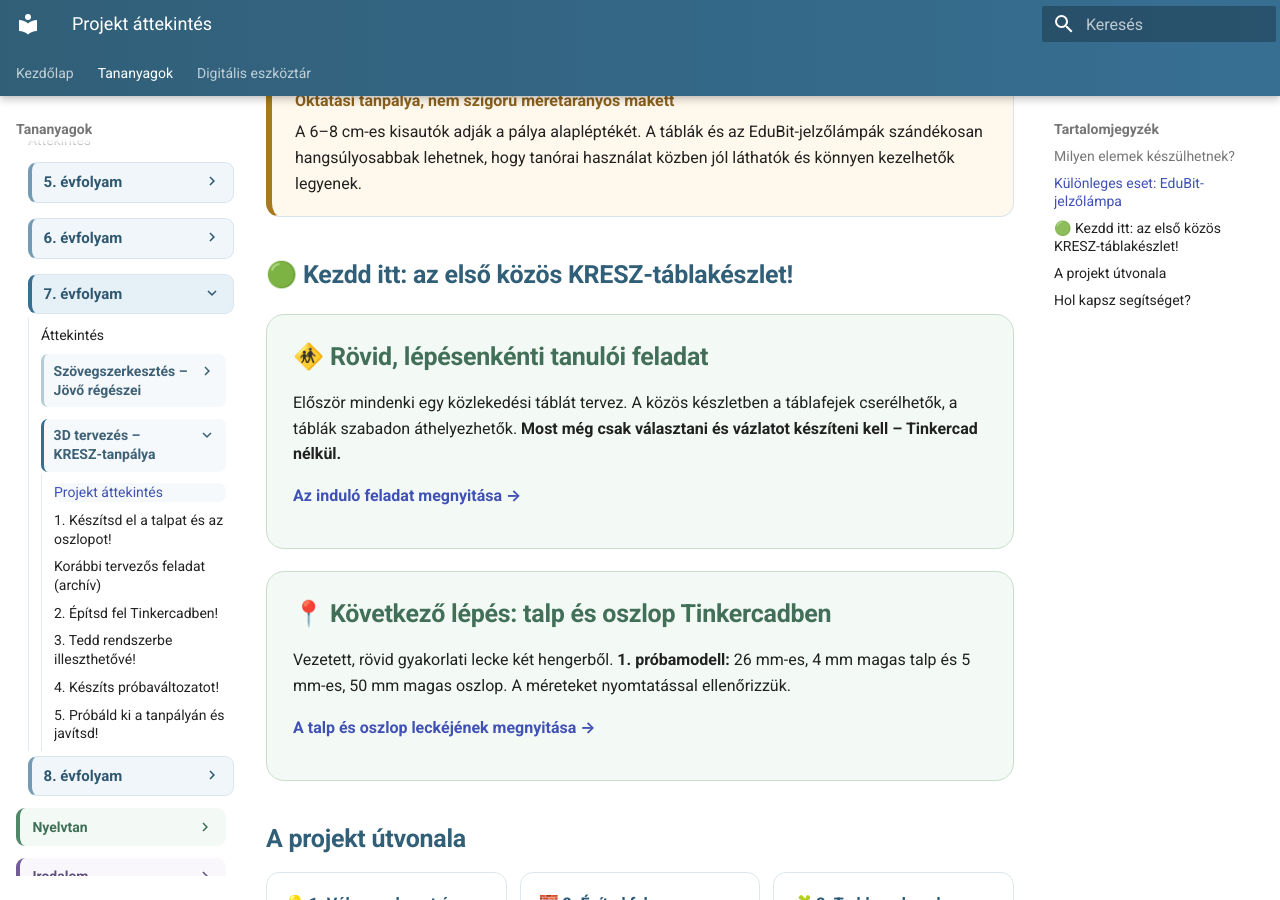
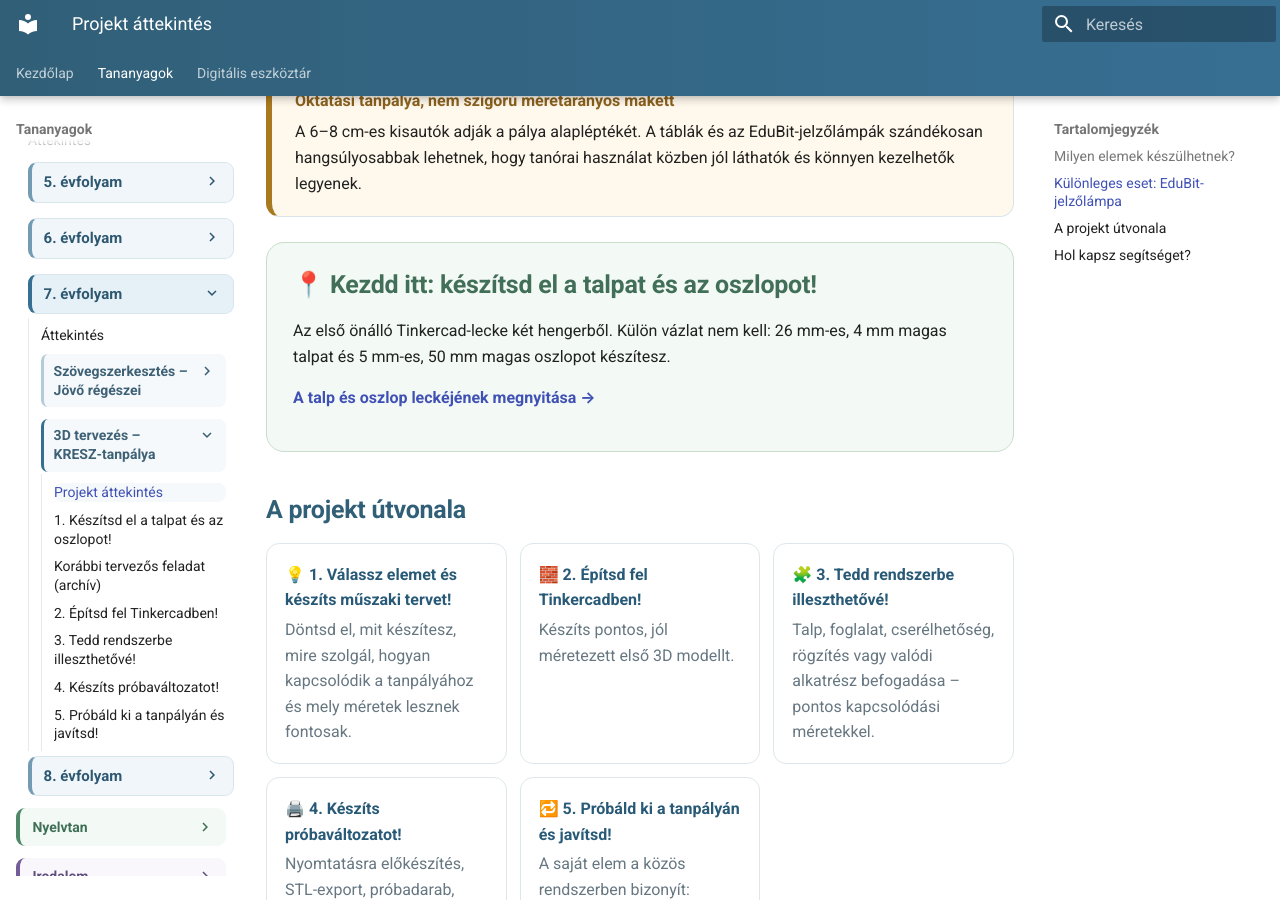
Before and after one commit to bsuszter/digitalis-eszkoztar, an MkDocs documentation site: the page built from docs/tananyagok/digitalis-kultura/7-evfolyam/kresz-tanpalya/index.md, in a window 1280 px wide and 900 px high, scrolled down 3110 px. Built offline with MkDocs 1.6.1 and Material for MkDocs 9.7.7, drawn with Linux system fonts in a browser that asks for light colours.

Commit message:
Make practical Tinkercad lesson the first recommended KRESZ task

```diff
--- a/docs/tananyagok/digitalis-kultura/7-evfolyam/kresz-tanpalya/index.md
+++ b/docs/tananyagok/digitalis-kultura/7-evfolyam/kresz-tanpalya/index.md
@@ -67,17 +67,9 @@ Ha a jelzőlámpa-tartót választod, egy valódi elektronikai elem köré terve
   <span>A 6–8 cm-es kisautók adják a pálya alapléptékét. A táblák és az EduBit-jelzőlámpák szándékosan hangsúlyosabbak lehetnek, hogy tanórai használat közben jól láthatók és könnyen kezelhetők legyenek.</span>
 </div>
 
-## 🟢 Kezdd itt: az első közös KRESZ-táblakészlet!
-
 <div class="project-panel project-panel--green">
-  <h2>🚸 Rövid, lépésenkénti tanulói feladat</h2>
-  <p>Először mindenki egy közlekedési táblát tervez. A közös készletben a táblafejek cserélhetők, a táblák szabadon áthelyezhetők. <strong>Most még csak választani és vázlatot készíteni kell – Tinkercad nélkül.</strong></p>
-  <p><a href="tabla-keszlet-indulo-feladat/" target="_blank" rel="noopener"><strong>Az induló feladat megnyitása →</strong></a></p>
-</div>
-
-<div class="project-panel project-panel--green">
-  <h2>📍 Következő lépés: talp és oszlop Tinkercadben</h2>
-  <p>Vezetett, rövid gyakorlati lecke két hengerből. <strong>1. próbamodell:</strong> 26 mm-es, 4 mm magas talp és 5 mm-es, 50 mm magas oszlop. A méreteket nyomtatással ellenőrizzük.</p>
+  <h2>📍 Kezdd itt: készítsd el a talpat és az oszlopot!</h2>
+  <p>Az első önálló Tinkercad-lecke két hengerből. Külön vázlat nem kell: 26 mm-es, 4 mm magas talpat és 5 mm-es, 50 mm magas oszlopot készítesz.</p>
   <p><a href="talp-es-oszlop-tinkercad/" target="_blank" rel="noopener"><strong>A talp és oszlop leckéjének megnyitása →</strong></a></p>
 </div>
 
```
